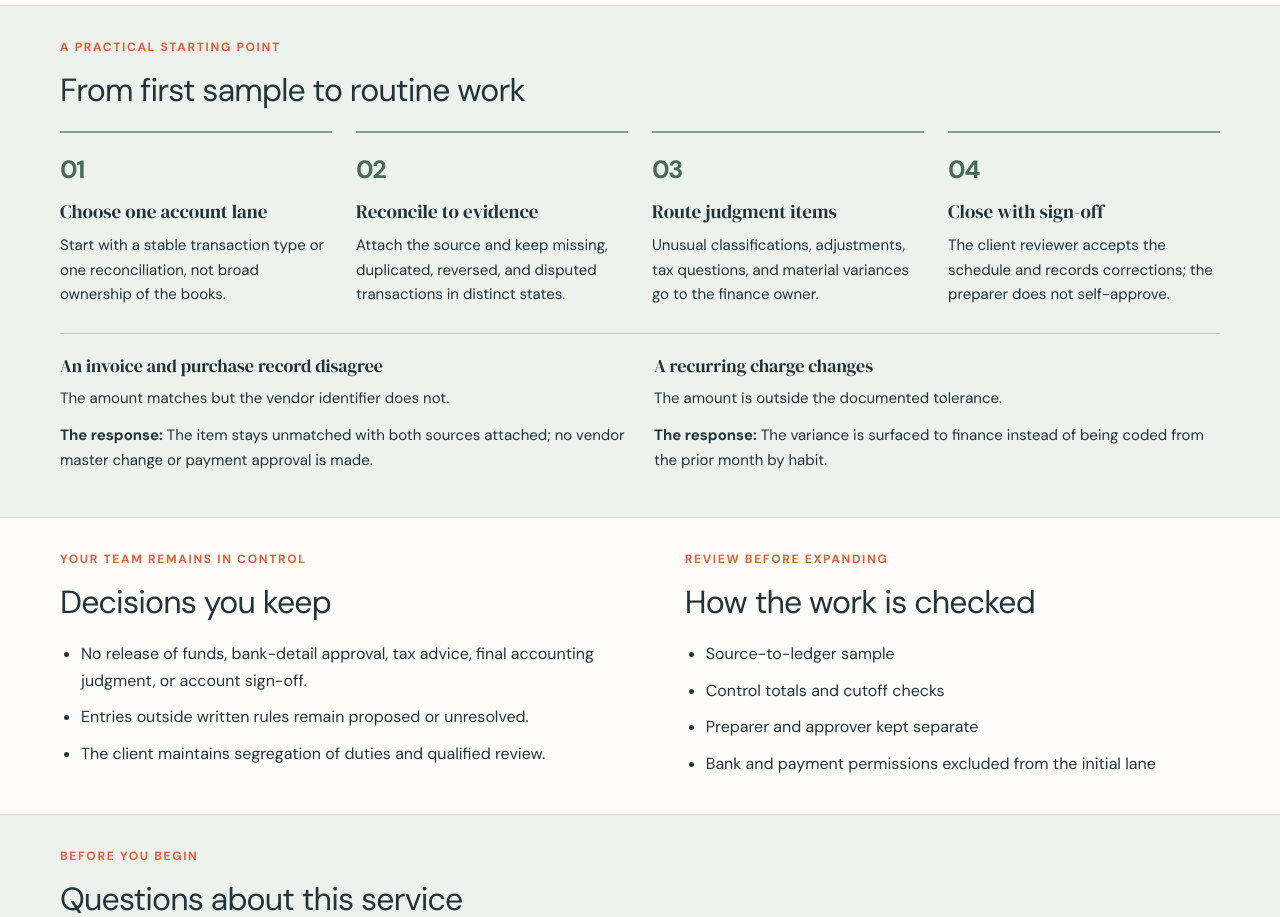
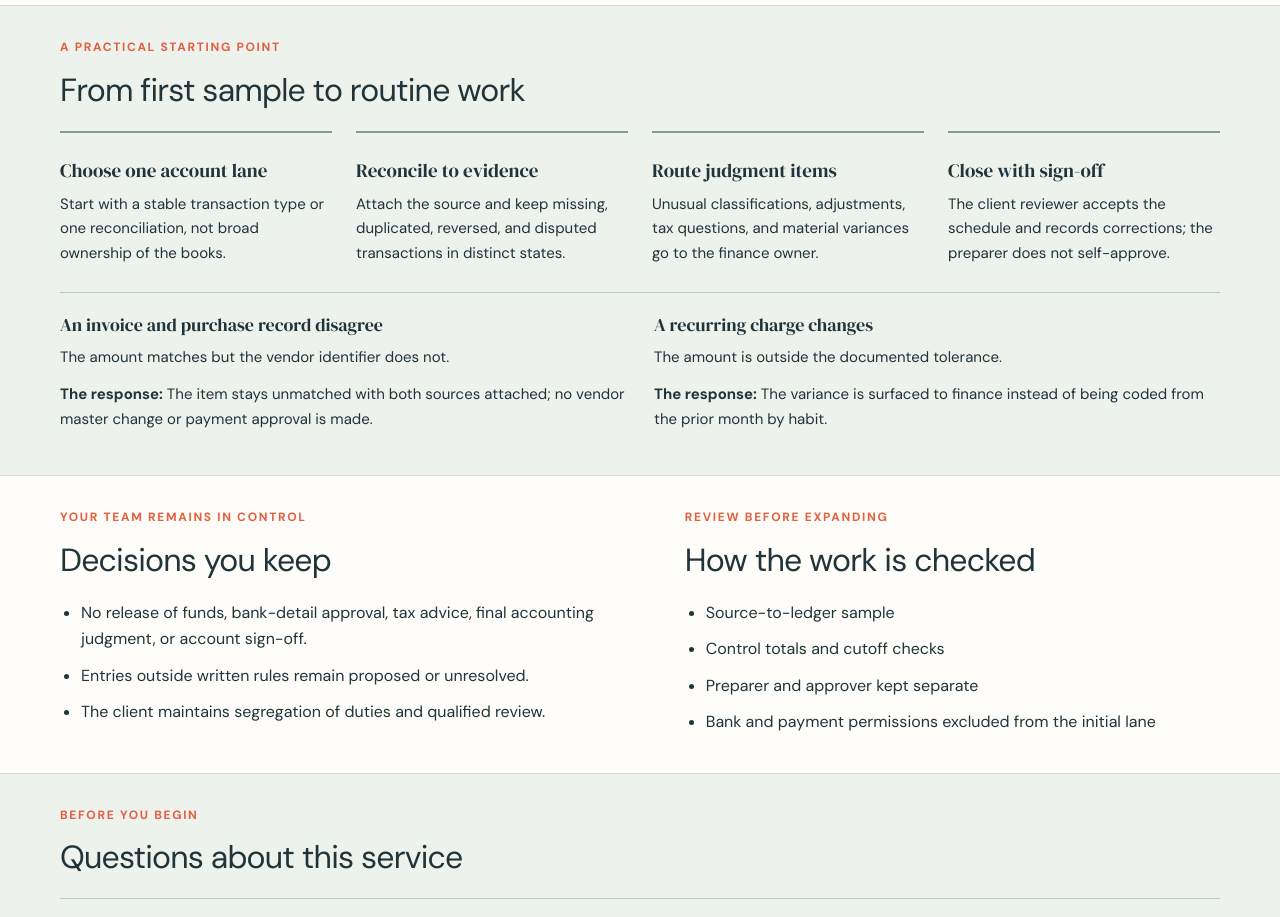
Before and after one commit to coolifystealthagents/outsourcedphilippines, a Next.js app: page /services/bookkeeping-support in a window 1280 px wide. Shown: the part 1180-2097 px from the top of the page. Built offline with nearby package versions, Linux system fonts and the light colour scheme.

Commit message:
Remove decorative section numbers and tighten service layout

```diff
--- a/app/field-design.css
+++ b/app/field-design.css
@@ -118,3 +118,6 @@ main.role-room{padding:0}.role-room .room-hero{padding:0}.role-room .library-hea
 .role-room .process-grid{grid-template-columns:1fr;gap:22px}.role-room .process-title{position:static;display:grid;grid-template-columns:1fr 1fr;gap:8px 28px}.role-room .process-title>.eyebrow{grid-column:1/-1;margin:0}.role-room .process-title>p:not(.eyebrow){margin:0;align-self:end}.role-room .process-list{display:grid;grid-template-columns:repeat(4,minmax(0,1fr));gap:22px}.role-room .process-list article{display:block;padding:18px 0 0;border-bottom:0}.role-room .process-list h3{font-size:25px}.role-room .library-head,.role-room .section-intro{gap:16px 28px;margin-bottom:24px}.role-room .desk-side ul{margin-top:20px}.role-room .desk-main h3{margin-block:20px 16px}.role-room .room-section,.role-room .role-library,.role-room .process-field{padding-block:36px}
 @media(max-width:760px){.role-room .process-title{grid-template-columns:1fr;gap:12px}.role-room .process-list{grid-template-columns:1fr 1fr;gap:20px}.role-room .room-section,.role-room .role-library,.role-room .process-field{padding-block:26px}.role-room .desk-side{border-radius:8px}.role-room .library-head,.role-room .section-intro{gap:14px}.role-room .desk-grid{gap:16px}}
 @media(max-width:440px){.role-room .process-list{grid-template-columns:1fr}}
+
+/* Section headings carry the hierarchy without decorative numbering. */
+.brief-steps>li{display:block!important}.brief-steps>li>h3,.brief-steps>li>p{grid-column:auto!important}.service-brief-card>header{display:block}.service-number{display:none}
--- a/app/services/[slug]/page.tsx
+++ b/app/services/[slug]/page.tsx
@@ -70,7 +70,7 @@ export default async function ServicePage({ params }: ServicePageProps) {
 
       <nav className="brief-nav" aria-label="On this page"><a href="#scope">Responsibilities</a><a href="#process">Working together</a><a href="#checks">Quality & approvals</a><a href="#questions">Questions</a></nav>
       <section className="brief-section" id="scope"><div className="brief-shell"><div className="brief-context"><p className="service-kicker">Where support helps</p><p>{service.problem}</p><p className="brief-audience">{service.audience}</p></div><div className="brief-columns"><article><h2>What the specialist handles</h2><ul>{service.scope.map(item=><li key={item}>{item}</li>)}</ul></article><aside className="brief-output"><p className="service-kicker">The finished handoff</p><h2>What you receive</h2><ul>{service.deliverables.map(item=><li key={item}>{item}</li>)}</ul></aside></div><div className="brief-fit"><strong>Provide before launch</strong>{service.inputs.map(item=><span key={item}>{item}</span>)}</div></div></section>
-      <section className="brief-section brief-tint" id="process"><div className="brief-shell"><div className="brief-heading"><p className="service-kicker">A practical starting point</p><h2>From first sample to routine work</h2></div><ol className="brief-steps">{service.workflow.map((step,i)=><li key={step.title}><span aria-hidden="true">0{i+1}</span><h3>{step.title}</h3><p>{step.body}</p></li>)}</ol><div className="brief-examples">{service.scenarios.map(scenario=><article key={scenario.title}><h3>{scenario.title}</h3><p>{scenario.situation}</p><p><strong>The response:</strong> {scenario.approach}</p></article>)}</div></div></section>
+      <section className="brief-section brief-tint" id="process"><div className="brief-shell"><div className="brief-heading"><p className="service-kicker">A practical starting point</p><h2>From first sample to routine work</h2></div><ol className="brief-steps">{service.workflow.map((step,i)=><li key={step.title}><h3>{step.title}</h3><p>{step.body}</p></li>)}</ol><div className="brief-examples">{service.scenarios.map(scenario=><article key={scenario.title}><h3>{scenario.title}</h3><p>{scenario.situation}</p><p><strong>The response:</strong> {scenario.approach}</p></article>)}</div></div></section>
       <section className="brief-section" id="checks"><div className="brief-shell brief-columns"><article><p className="service-kicker">Your team remains in control</p><h2>Decisions you keep</h2><ul>{service.boundaries.map(item=><li key={item}>{item}</li>)}</ul></article><article><p className="service-kicker">Review before expanding</p><h2>How the work is checked</h2><ul>{service.qualityControls.map(item=><li key={item}>{item}</li>)}</ul></article></div></section>
       <section className="brief-section brief-tint" id="questions"><div className="brief-shell"><div className="brief-heading"><p className="service-kicker">Before you begin</p><h2>Questions about this service</h2></div><div className="brief-faq">{service.faqs.map(faq=><details key={faq.question}><summary>{faq.question}</summary><p>{faq.answer}</p></details>)}</div><nav className="brief-related" aria-label="Related services"><strong>Also explore</strong>{related.map(item=>item&&<a key={item.slug} href={`/services/${item.slug}`}>{item.title} ↗</a>)}<a href="/services">All services ↗</a></nav></div></section>
       <section className="service-shell service-final">
```
